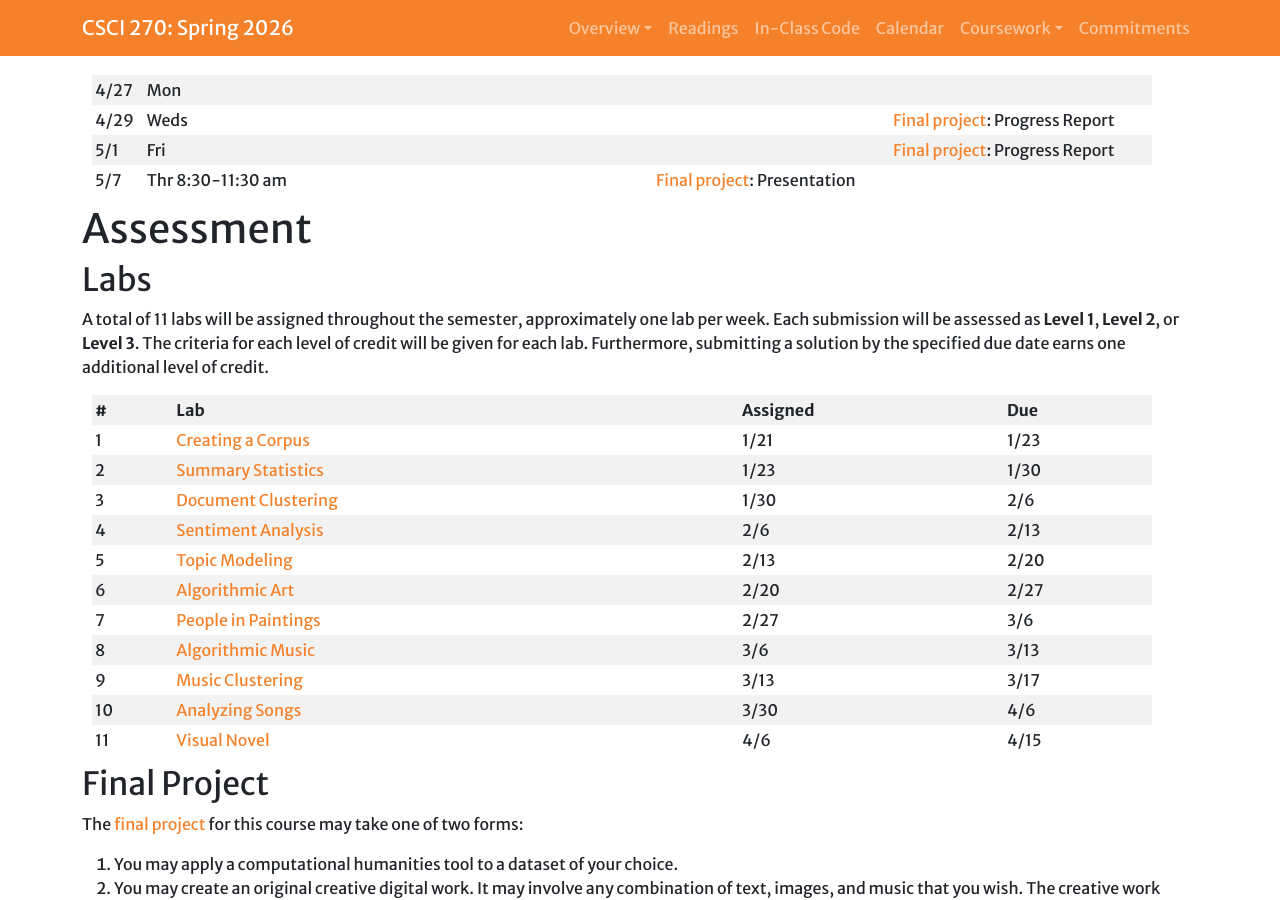
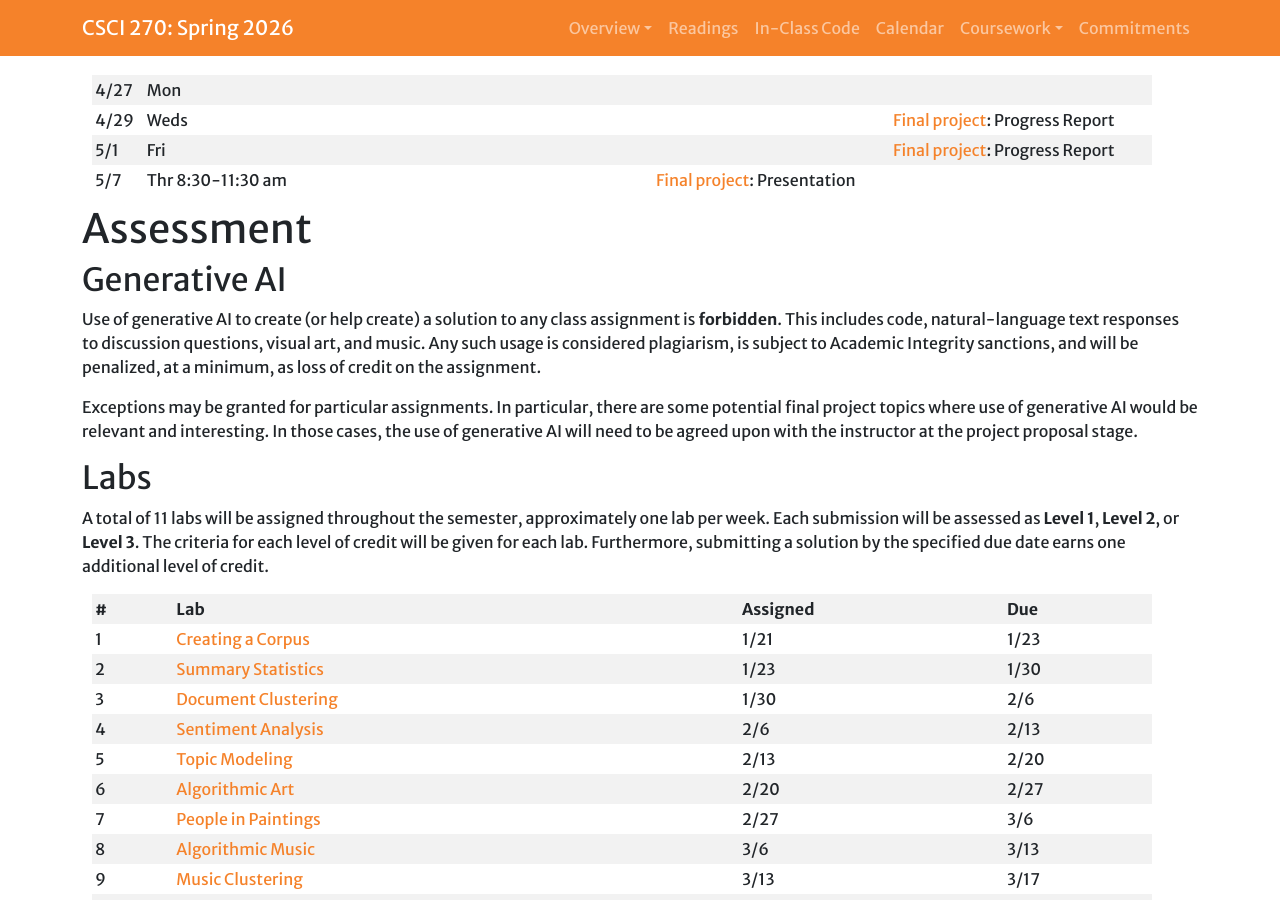
Before and after one commit to Hendrix-CS/csci270, a Jekyll site: the page built from index.md, in a window 1280 px wide and 900 px high, scrolled down 3156 px. Built offline with Jekyll 4.4.1, drawn with Linux system fonts in a browser that asks for light colours; a script that is not in the unit is left out; our own code applies the rules of GitHub Pages for plain Markdown files.

Commit message:
Added generative AI language

```diff
--- a/index.md
+++ b/index.md
@@ -108,6 +89,20 @@ Final project
 | 5/7    |   Thr 8:30-11:30 am|                                                                                    | [Final project]({{site.baseurl}}/projects/project.html): Presentation |
 
 # <a name="assessment">Assessment</a>
+
+## Generative AI
+
+Use of generative AI to create (or help create) a solution to any class assignment is
+**forbidden**. This includes code, natural-language text responses to discussion
+questions, visual art, and music. Any such usage is considered plagiarism, is subject
+to Academic Integrity sanctions, and will be penalized, at a minimum, as loss of credit
+on the assignment.
+
+Exceptions may be granted for particular assignments. In particular, there are some
+potential final project topics where use of generative AI would be relevant and
+interesting. In those cases, the use of generative AI will need to be agreed upon
+with the instructor at the project proposal stage.
+
 
 ## <a name="labs">Labs</a>
 
```
Also changed, not shown: other parts of index.md (+0 -19 lines).
